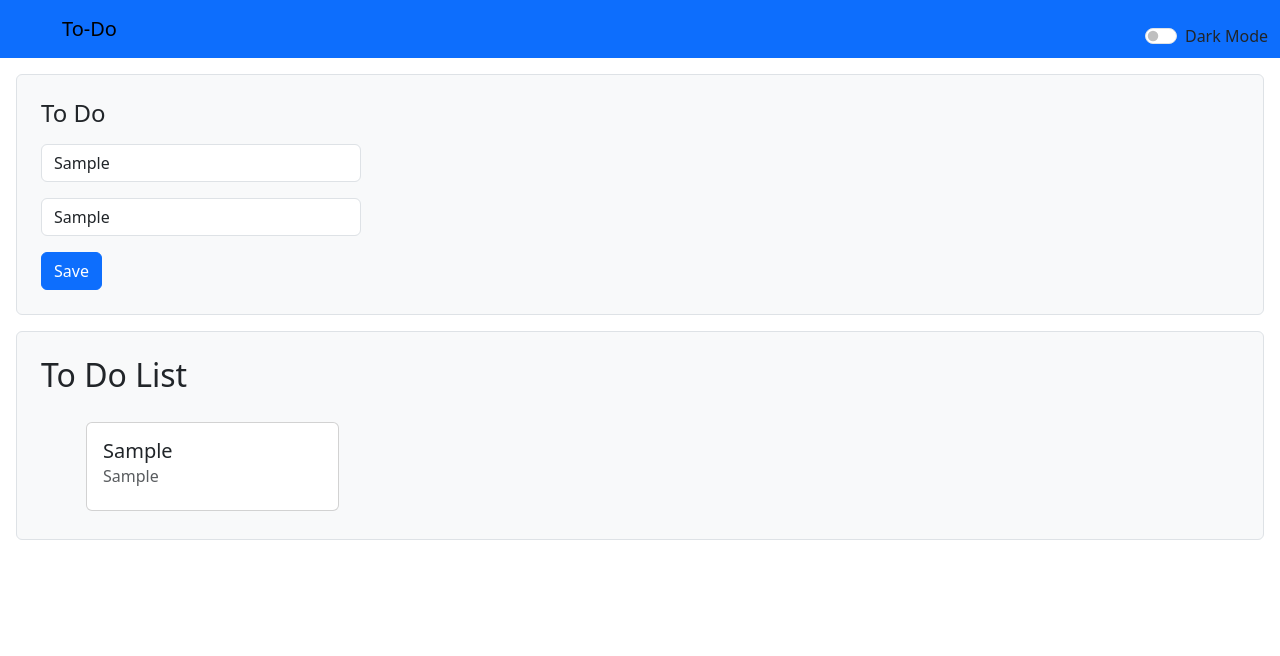
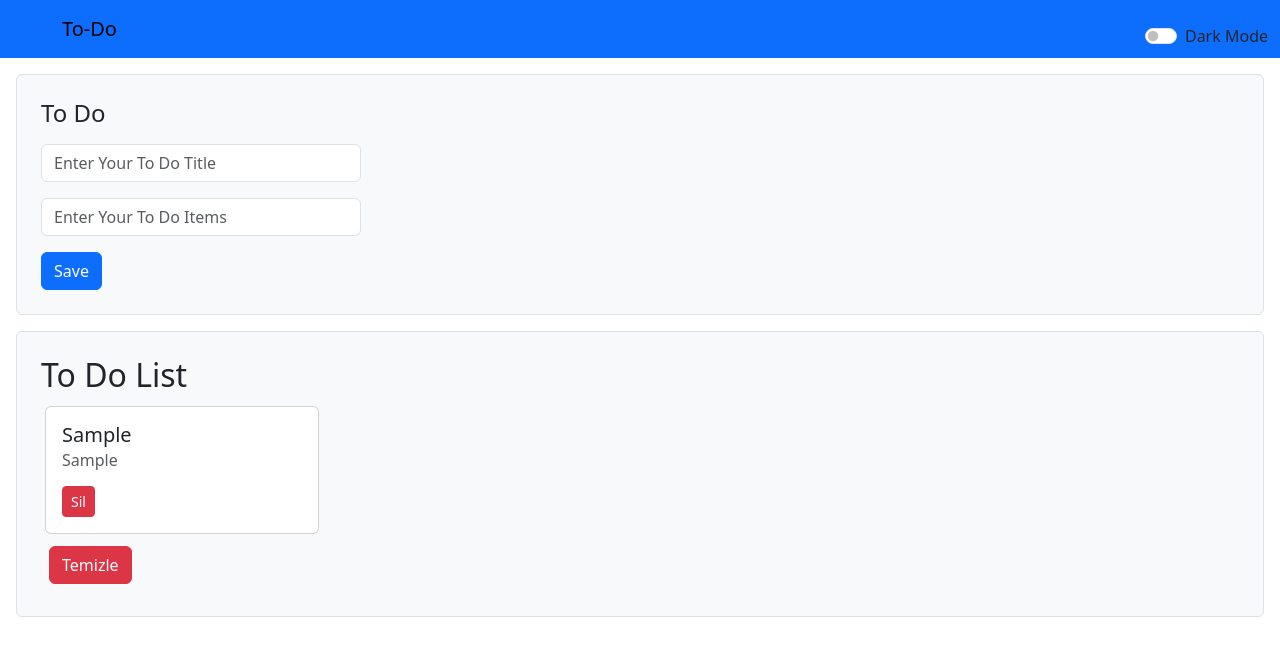
Before and after one commit to umutozkrds/To-Do-App, a plain HTML site: page index.html in a window 1280 px wide. Both pictures are taken after typing "Sample", "Sample" into the empty fields and a click on the button "Save". Drawn offline with nearby package versions, Linux system fonts and the light colour scheme.

Commit message:
adding to-dos was created.
Cleaning processes was added

```diff
--- a/index.html
+++ b/index.html
@@ -29,19 +29,11 @@
     </div>
     <div class="border rounded bg-light m-3 p-4">
       <h2>To Do List</h2>
+      <div id="list-body" class="row">
 
-    <div class="container mt-4">
-      <div id="list-body" class="row">
-          <div class="col-sm-6 col-md-4 col-lg-3">
-              <div class="card m-1">
-                  <div class="card-body">
-                      <h5 class="card-title">Buy bread</h5>
-                      <h6 class="card-subtitle mb-2 text-body-secondary">Lacks of house</h6>
-                      <p class="card-text"></p>
-                  </div>
-              </div>
-          </div>
+
       </div>
+      <button id="clear" class="btn btn-danger m-2" type="button">Temizle</button>
     </div>
 
     <script src="ui.js"></script>
--- a/scirpt.js
+++ b/scirpt.js
@@ -1,49 +1,78 @@
 const ui = new UI;
 
-window.addEventListener("load", () => {
-    ui.todoList.innerHTML = localStorage.getItem("todoList")
-})
+
 
 
 ui.saveButton.addEventListener("click", () => {
 
-    const title = document.createElement("h5");
-    title.className = "card-title";
-    title.innerText = ui.item.value;
+    if (ui.item.value.length > 5 || ui.subtitle.value.length > 5) {
 
-    const subtitle = document.createElement("h6");
-    subtitle.className = "card-subtitle mb-2 text-body-secondary";
-    subtitle.innerText = ui.subtitle.value;
 
-    const cardBody = document.createElement("div");
-    cardBody.className = "card-body";
+        const title = ui.item.value;
+        const subtitle = ui.subtitle.value;
 
-    cardBody.appendChild(title);
-    cardBody.appendChild(subtitle);
+        const card = document.createElement("div");
+        card.className = "col-sm-6 col-md-4 col-lg-3";
+        card.innerHTML = `
+                    <div class="card m-1">
+                        <div class="card-body">
+                            <h5 class="card-title">${title}</h5>
+                            <h6 class="card-subtitle mb-2 text-body-secondary">${subtitle}</h6>
+                            <p class="card-text"></p>
+                            <button class="btn btn-danger btn-sm delete-btn">Sil</button>
+                        </div>
+                    </div>
 
-    const card = document.createElement("div");
-    card.className = "card m-1";
+        `;
 
-    const maindiv = document.createElement("div");
-    maindiv.className = "col-sm-6 col-md-4 col-lg-3";
+        card.querySelector(".delete-btn").addEventListener("click", function () {
+            card.remove(); // HTML'den kaldır
+            saveToLocalStorage(); // LocalStorage'ı güncelle
+        });
 
-    card.appendChild(cardBody);
-    maindiv.appendChild(card)
-    console.log(maindiv)
-    ui.todoList.appendChild(maindiv);
+        ui.todoList.appendChild(card);
 
-    list = ui.todoList.innerHTML;
+        list = ui.todoList.innerHTML;
+        saveToLocalStorage();
+
+        ui.item.value = "";
+        ui.subtitle.value = "";
+    }
+    else {
+        console.log("error")
+    }
+
+})
+
+function saveToLocalStorage() {
+    const list = ui.todoList.innerHTML;
     localStorage.setItem("todoList", list);
+}
+
+function loadItems() {
+    list = localStorage.getItem("todoList")
+    if (list) {
+        ui.todoList.innerHTML = list;
+
+
+        document.querySelectorAll(".delete-btn").forEach(button => {
+            button.addEventListener("click", function () {
+                button.closest(".col-sm-6").remove(); // Kartı kaldır
+                saveToLocalStorage(); // Güncelle
+            });
+        });
+    }
+    else {
+        ui.todoList.innerHTML = "";
+        localStorage.removeItem("todoList");
+    }
+}
+
+ui.clearButton.addEventListener("click", () => {
+    localStorage.removeItem("todoList");
+    loadItems();
+    saveToLocalStorage();
 })
 
 
-
-// <div class="col-sm-6 col-md-4 col-lg-3">
-//               <div class="card m-1">
-//                   <div class="card-body">
-//                       <h5 class="card-title">Buy bread</h5>
-//                       <h6 class="card-subtitle mb-2 text-body-secondary">Lacks of house</h6>
-//                       <p class="card-text"></p>
-//                   </div>
-//               </div>
-//           </div>
+loadItems();
--- a/ui.js
+++ b/ui.js
@@ -2,5 +2,6 @@ function UI() {
     this.saveButton = document.querySelector("#save")
     this.item = document.querySelector("#todo-title")
     this.subtitle = document.querySelector("#todo-subtitle");
-    this.todoList = document.querySelector("#list-body")
+    this.todoList = document.querySelector("#list-body");
+    this.clearButton = document.querySelector("#clear");
 }
```
